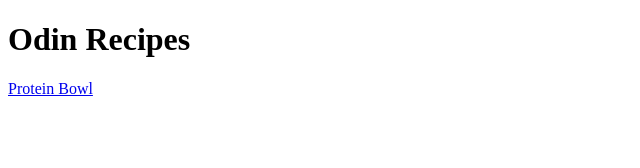
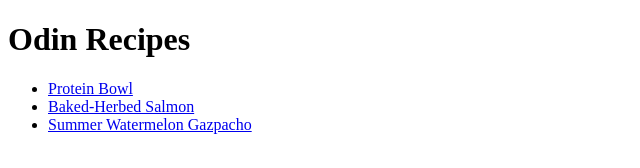
Before and after one commit to FunkPrime/odinrecipesb, a plain HTML site: page index.html in a window 1280 px wide. Shown: the whole page, without its empty margins (0-640 px from the left). Drawn offline with Linux system fonts and the light colour scheme.

Commit message:
create links to all recipes and put into an unordered list

```diff
--- a/index.html
+++ b/index.html
@@ -6,7 +6,12 @@
     </head>
     <body>
         <h1>Odin Recipes</h1>
-        <a href="./recipes/proteinbowl.html">Protein Bowl</a>
+        <ul>
+            <li><a href="./recipes/proteinbowl.html">Protein Bowl</a></li>
+            <li><a href="./recipes/bakedsalmon.html">Baked-Herbed Salmon</a></li>
+            <li><a href="./recipes/watermelongazpacho.html">Summer Watermelon Gazpacho</a></li>
+        </ul>
+
 
     </body>
 </html>
```
